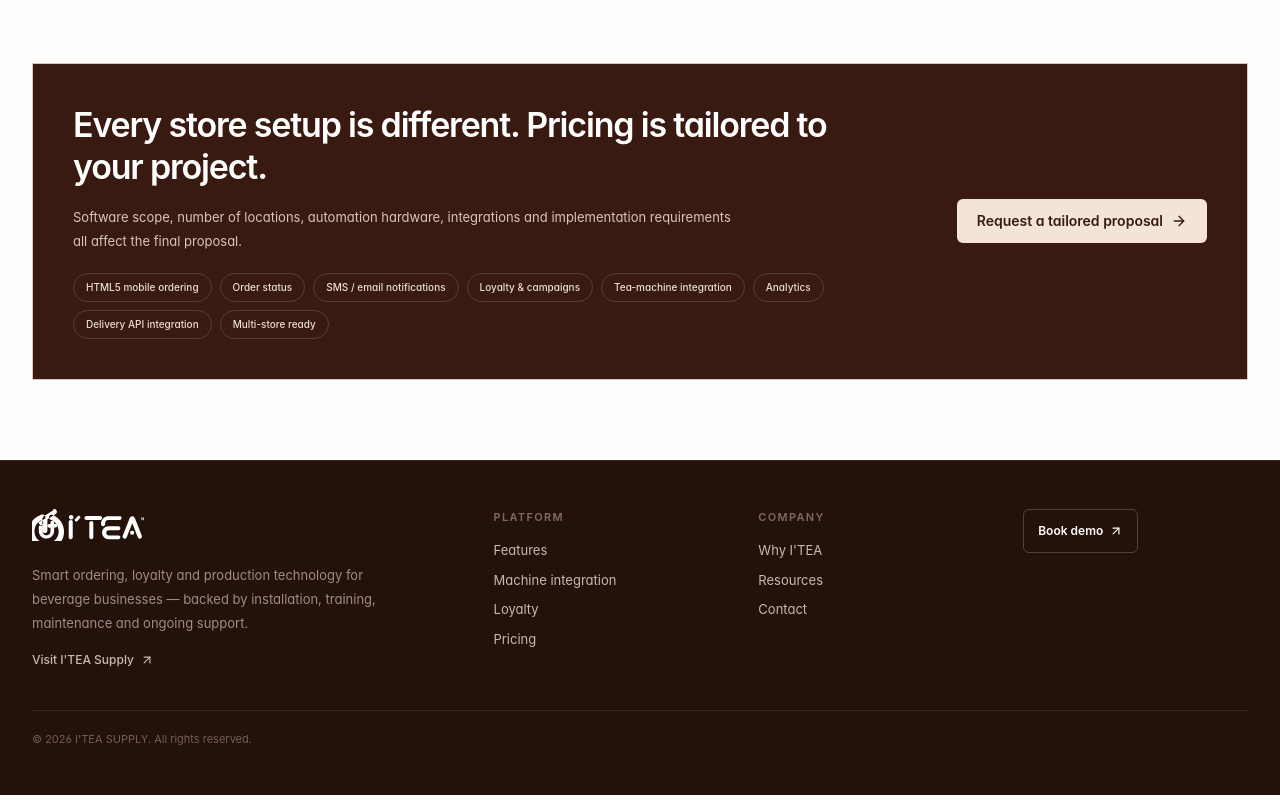
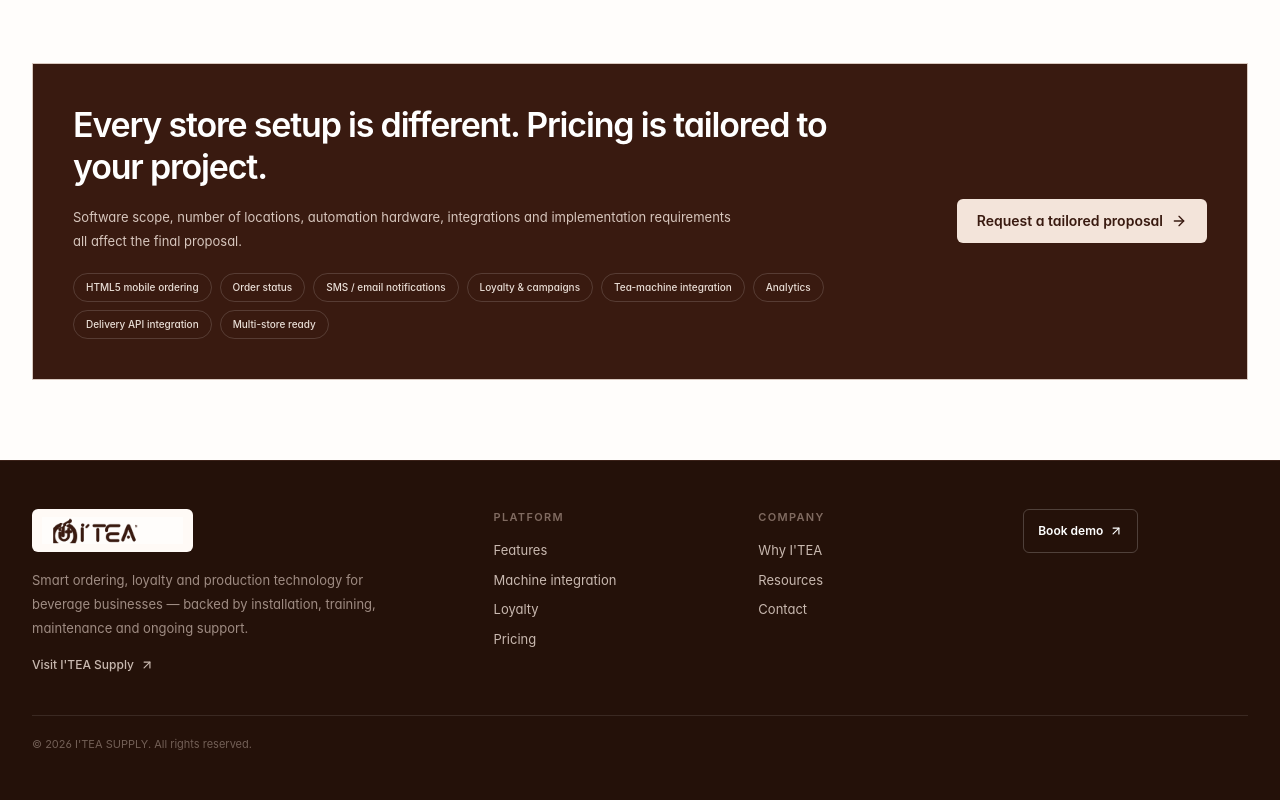
Before and after one commit to onesip/iteasupply-ordering, a React (Vite) app: page / in a window 1280 px wide. Shown: the part 4688-5488 px from the top of the page. Built offline with nearby package versions, Linux system fonts and the light colour scheme.

Commit message:
Use original ITEA logo in footer

```diff
--- a/components/Footer.tsx
+++ b/components/Footer.tsx
@@ -2,6 +2,7 @@
 import { Link } from 'react-router-dom';
 import { ArrowUpRight } from 'lucide-react';
 import { useLanguage } from '../src/contexts/LanguageContext';
+import { iteaLogo } from '../src/assets/iteaLogo';
 
 const SUPPLY_SITE = 'https://itea-supply-bv.odoo.com/zh_CN';
 
@@ -17,8 +18,8 @@
       <div className="mx-auto max-w-7xl px-4 sm:px-6 lg:px-8">
         <div className="grid gap-9 md:grid-cols-[1.5fr_0.8fr_0.8fr_0.8fr] md:gap-10">
           <div className="max-w-sm">
-            <a href={SUPPLY_SITE} className="inline-flex items-center" aria-label={copy.website}>
-              <img src="/itea-logo.svg" alt="I'TEA SUPPLY" className="h-8 w-auto brightness-0 invert" />
+            <a href={SUPPLY_SITE} className="inline-flex rounded-md bg-[#fffaf6] px-2.5 py-2" aria-label={copy.website}>
+              <img src={iteaLogo} alt="I'TEA" className="h-[27px] w-auto object-contain" />
             </a>
             <p className="mt-4 text-[12px] leading-6 text-[#9f8c83] sm:text-[13px]">{copy.desc}</p>
             <a href={SUPPLY_SITE} className="mt-4 inline-flex items-center gap-1.5 text-[12px] font-medium text-[#c9b9b0] hover:text-white">{copy.website}<ArrowUpRight className="h-3.5 w-3.5" /></a>
```
